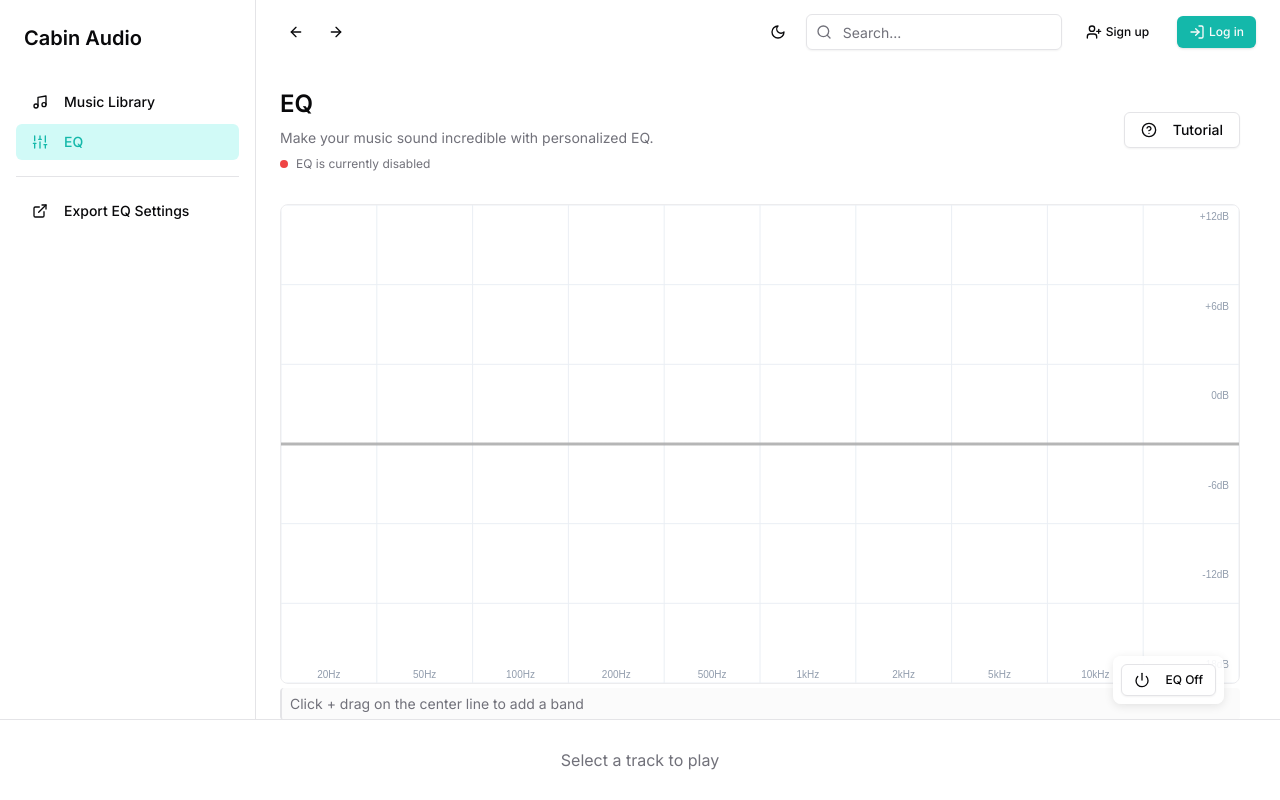
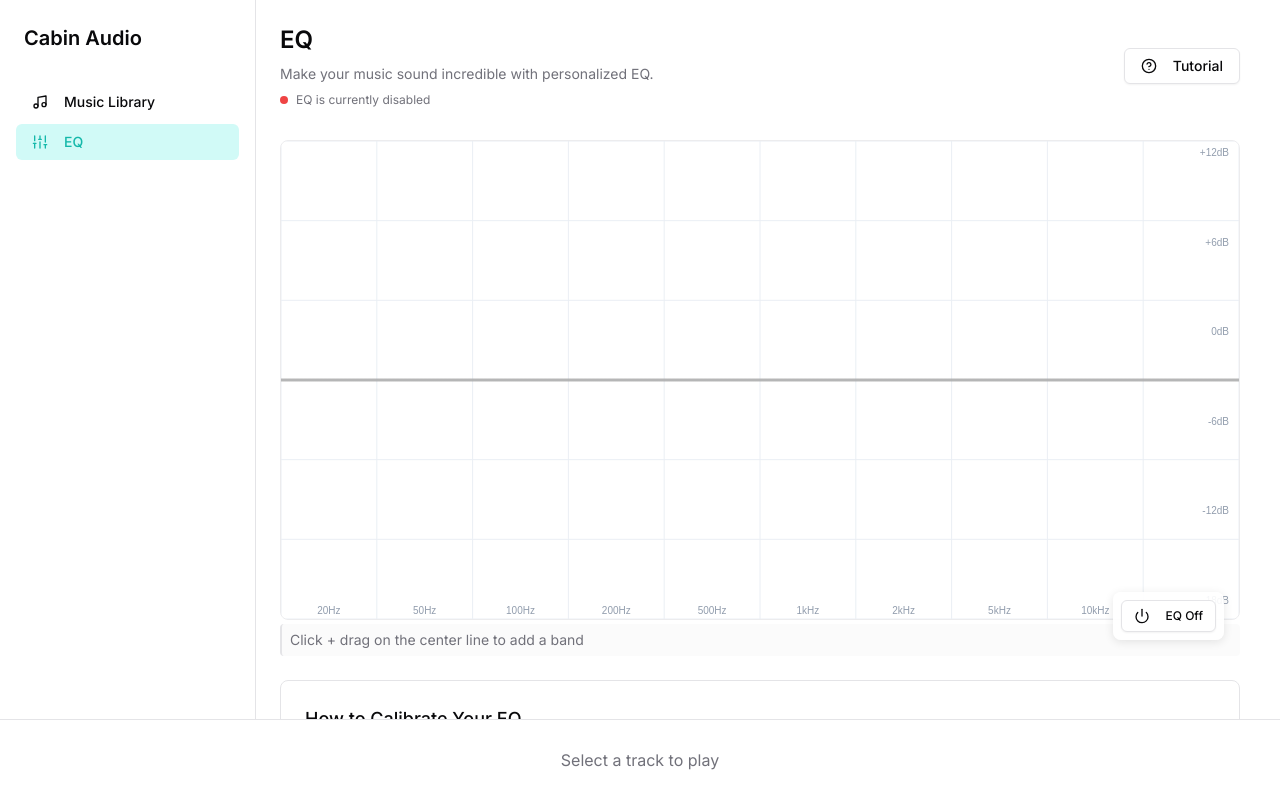
Before and after one commit to JulianMcOmie/cabin-audio-webapp, a Next.js app: page / in a window 1280 px wide. Both pictures are taken after a click on the button "EQ". Built offline with nearby package versions, Linux system fonts and the light colour scheme.

Commit message:
Remove stretch goals

```diff
--- a/app/page.tsx
+++ b/app/page.tsx
@@ -44,7 +44,7 @@ export default function Home() {
         />
 
         <div className="flex flex-col flex-1 overflow-hidden">
-          <TopBar setActiveTab={setActiveTab} />
+          {/* <TopBar setActiveTab={setActiveTab} /> */}
 
           <div className="flex-1 pr-4 bg-main-section rounded-lg overflow-auto mb-2">
             <main className="h-full p-6 pb-0">
--- a/components/eq-view.tsx
+++ b/components/eq-view.tsx
@@ -22,6 +22,7 @@ interface EQViewProps {
 export function EQView({ isPlaying, setIsPlaying, eqEnabled, setEqEnabled, onSignupClick }: EQViewProps) {
   const [selectedDot, setSelectedDot] = useState<[number, number] | null>(null)
   const [gridSize, setGridSize] = useState(8)
+  const [instruction, setInstruction] = useState("Click + drag on the center line to add a band")
   // Remove the local eqEnabled state since it's now passed as a prop
   const [showCalibrationModal, setShowCalibrationModal] = useState(false)
   const [showCreateNewOverlay, setShowCreateNewOverlay] = useState(false)
@@ -72,11 +73,16 @@ export function EQView({ isPlaying, setIsPlaying, eqEnabled, setEqEnabled, onSig
       <div className="space-y-6">
         {/* Frequency Graph (on top) */}
         <div className="relative">
-          <FrequencyGraph selectedDot={selectedDot} disabled={!eqEnabled} className="w-full" />
+          <FrequencyGraph
+            selectedDot={selectedDot}
+            disabled={!eqEnabled}
+            className="w-full"
+            onInstructionChange={setInstruction}
+          />
 
           {/* Contextual Instructions */}
           <div className="mt-1 mb-3 px-2 py-1.5 bg-muted/40 rounded text-sm text-muted-foreground border-l-2 border-electric-blue">
-            Click + drag on the center line to add a band
+            {instruction}
           </div>
 
           {/* EQ Toggle Overlay */}
@@ -267,7 +273,8 @@ export function EQView({ isPlaying, setIsPlaying, eqEnabled, setEqEnabled, onSig
         </div>
       </div>
 
-      <div className="mt-8">
+      {/* TODO: Add back in profiles when functional */}
+      {/* <div className="mt-8">
         <h3 className="text-lg font-medium mb-4">EQ Profiles</h3>
         <EQProfiles
           onProfileClick={handleProfileClick}
@@ -287,7 +294,7 @@ export function EQView({ isPlaying, setIsPlaying, eqEnabled, setEqEnabled, onSig
           </Button>{" "}
           to save your custom EQ settings.
         </p>
-      </div>
+      </div> */}
 
       <EQCalibrationModal open={showCalibrationModal} onClose={() => setShowCalibrationModal(false)} />
       <LoginModal open={showLoginModal} onClose={() => setShowLoginModal(false)} />
--- a/components/frequency-graph.tsx
+++ b/components/frequency-graph.tsx
@@ -6,15 +6,16 @@ interface FrequencyGraphProps {
   selectedDot?: [number, number] | null
   disabled?: boolean
   className?: string
-  profileId?: string
+  onInstructionChange?: (instruction: string) => void
 }
 
-export function FrequencyGraph({ selectedDot = null, disabled = false, className, profileId }: FrequencyGraphProps) {
+export function FrequencyGraph({ selectedDot = null, disabled = false, className, onInstructionChange }: FrequencyGraphProps) {
   return (
-    <FrequencyEQ
-      profileId={profileId}
-      disabled={disabled}
-      className={className}
-    />
+    <div className={className}>
+      <FrequencyEQ
+        disabled={disabled}
+        onInstructionChange={onInstructionChange}
+      />
+    </div>
   )
 }
--- a/components/parametric-eq/FrequencyEQ.tsx
+++ b/components/parametric-eq/FrequencyEQ.tsx
@@ -15,9 +15,10 @@ interface FrequencyEQProps {
   profileId?: string
   disabled?: boolean
   className?: string
+  onInstructionChange?: (instruction: string) => void
 }
 
-export function FrequencyEQ({ profileId, disabled = false, className }: FrequencyEQProps) {
+export function FrequencyEQ({ profileId, disabled = false, className, onInstructionChange }: FrequencyEQProps) {
   const canvasRef = useRef<HTMLCanvasElement>(null)
   const { theme } = useTheme()
   const [isDarkMode, setIsDarkMode] = useState(false)
@@ -141,6 +142,7 @@ export function FrequencyEQ({ profileId, disabled = false, className }: Frequenc
     isShiftPressed,
     ghostNode,
     draggingBand: draggingBandId,
+    hoveredBandId
   } = useEQInteraction({
     canvasRef,
     bands: renderableBands,
@@ -150,6 +152,21 @@ export function FrequencyEQ({ profileId, disabled = false, className }: Frequenc
     onBandRemove: handleBandRemove,
     onBandSelect: setSelectedBandId,
   })
+
+  // Update instruction text based on interaction state
+  useEffect(() => {
+    if (!onInstructionChange) return;
+
+    if (draggingBandId) {
+      // Always show the shift+drag instruction for better discoverability,
+      // even when not currently pressing shift
+      onInstructionChange("Shift + drag to change bandwidth (Q)");
+    } else if (hoveredBandId) {
+      onInstructionChange("Right click to delete band");
+    } else {
+      onInstructionChange("Click + drag on the center line to add a band");
+    }
+  }, [draggingBandId, hoveredBandId, isShiftPressed, onInstructionChange]);
 
   // Set up observer to detect theme changes
   useEffect(() => {
@@ -299,7 +316,7 @@ export function FrequencyEQ({ profileId, disabled = false, className }: Frequenc
       )
     }
 
-  }, [renderableBands, frequencyResponse, disabled, isDarkMode, selectedBandId, isShiftPressed, ghostNode, draggingBandId])
+  }, [renderableBands, frequencyResponse, disabled, isDarkMode, selectedBandId, isShiftPressed, ghostNode, draggingBandId, hoveredBandId])
 
   return (
     <div
--- a/components/sidebar.tsx
+++ b/components/sidebar.tsx
@@ -39,17 +39,17 @@ export function Sidebar({ activeTab, setActiveTab, onUpgradeClick }: SidebarProp
             </Button>
           </div>
 
-          <Separator className="my-4" />
+          {/* <Separator className="my-4" /> */}
 
           <div className="space-y-1">
-            <Button
+            {/* <Button
               variant="ghost"
               className={`w-full justify-start ${activeTab === "export" ? "bg-red-light text-red hover:bg-red-light hover:text-red" : ""}`}
               onClick={() => setActiveTab("export")}
             >
               <ExternalLink className={`mr-2 h-4 w-4 ${activeTab === "export" ? "text-red" : ""}`} />
               Export EQ Settings
-            </Button>
+            </Button> */}
 
             {/* <Button
               variant="ghost"
```
